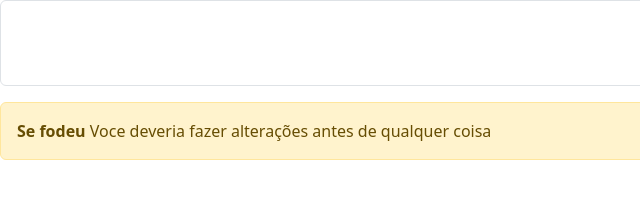
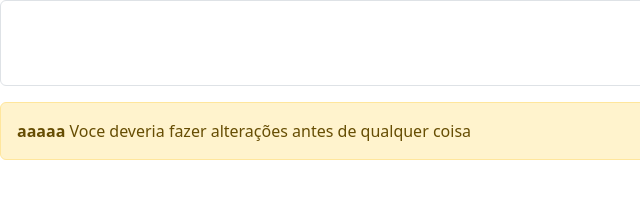
Before and after one commit to JuniorOmnipotente/pagina-web, a plain HTML site: page teste.html in a window 1280 px wide. Shown: the part 174-372 px from the top of the page, 0-640 px from the left. Drawn offline with nearby package versions, Linux system fonts and the light colour scheme.

Commit message:
Update teste.html

```diff
--- a/teste.html
+++ b/teste.html
@@ -55,7 +55,7 @@
     </div>
 
     <div class="alert alert-warning alert-dismissible fade show" role="alert">
-        <strong>Se fodeu</strong> Voce deveria fazer alterações antes de qualquer coisa
+        <strong>aaaaa</strong> Voce deveria fazer alterações antes de qualquer coisa
         <button type="button" class="btn-close" data-bs-dismiss="alert" aria-label="Close"></button>
     </div>
 
```
